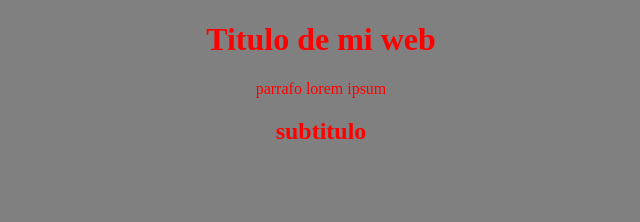
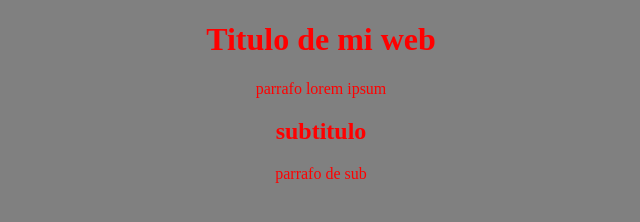
Before and after one commit to adler02/web, a plain HTML site: page index.html in a window 1280 px wide. Shown: the whole page, without its empty margins (319-959 px from the left). Drawn offline with Linux system fonts and the light colour scheme.

Commit message:
tercer cambio de index

```diff
--- a/index.html
+++ b/index.html
@@ -11,5 +11,6 @@
     <h1>Titulo de mi web</h1>
     <p>parrafo lorem ipsum</p>
     <h2>subtitulo</h2>
+    <p>parrafo de sub </p>
 </body>
 </html>
```
